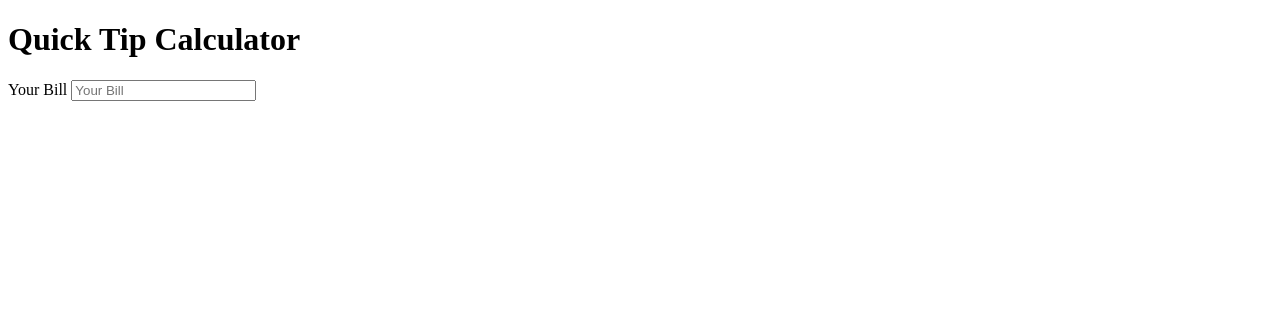
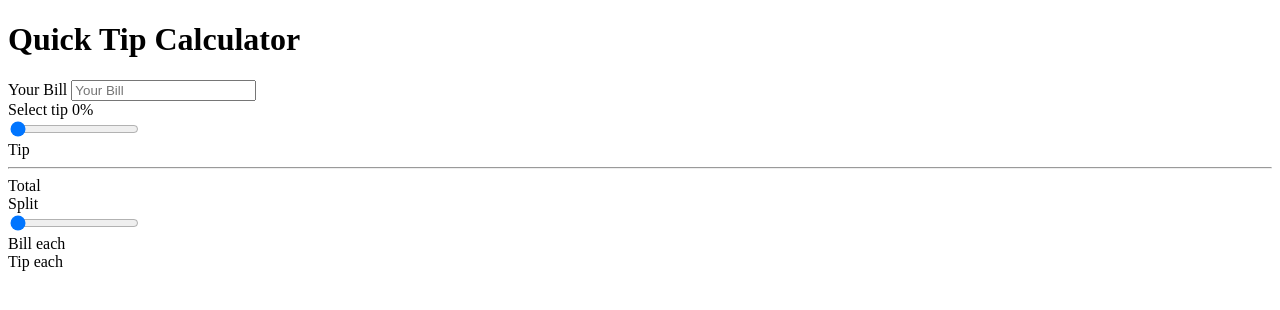
Before and after one commit to RaisulislamRimon/tip-calculator, a plain HTML site: page index.html in a window 1280 px wide. Drawn offline with Linux system fonts and the light colour scheme.

Commit message:
html markup done

```diff
--- a/index.html
+++ b/index.html
@@ -22,7 +22,41 @@
         </div>
 
         <div>
-          <div></div>
+          <div>
+            <label for="tipInput"> Select tip </label>
+            <span id="tipPercent"> 0% </span>
+          </div>
+          <input type="range" value="0" id="tipInput" />
+        </div>
+
+        <div>
+          <span> Tip </span>
+          <span id="tipValue"> </span>
+        </div>
+        <hr />
+        <div>
+          <span> Total </span>
+          <span id="totalWithTip"> </span>
+        </div>
+      </section>
+
+      <section>
+        <div>
+          <div>
+            <label for="splitInput"> Split </label>
+            <span id="splitValue"></span>
+          </div>
+          <input type="range" min="1" max="10" value="1" id="splitInput" />
+        </div>
+
+        <div>
+          <span> Bill each </span>
+          <span id="billEach"> </span>
+        </div>
+
+        <div>
+          <span> Tip each </span>
+          <span id="tipEach"></span>
         </div>
       </section>
     </main>
```
